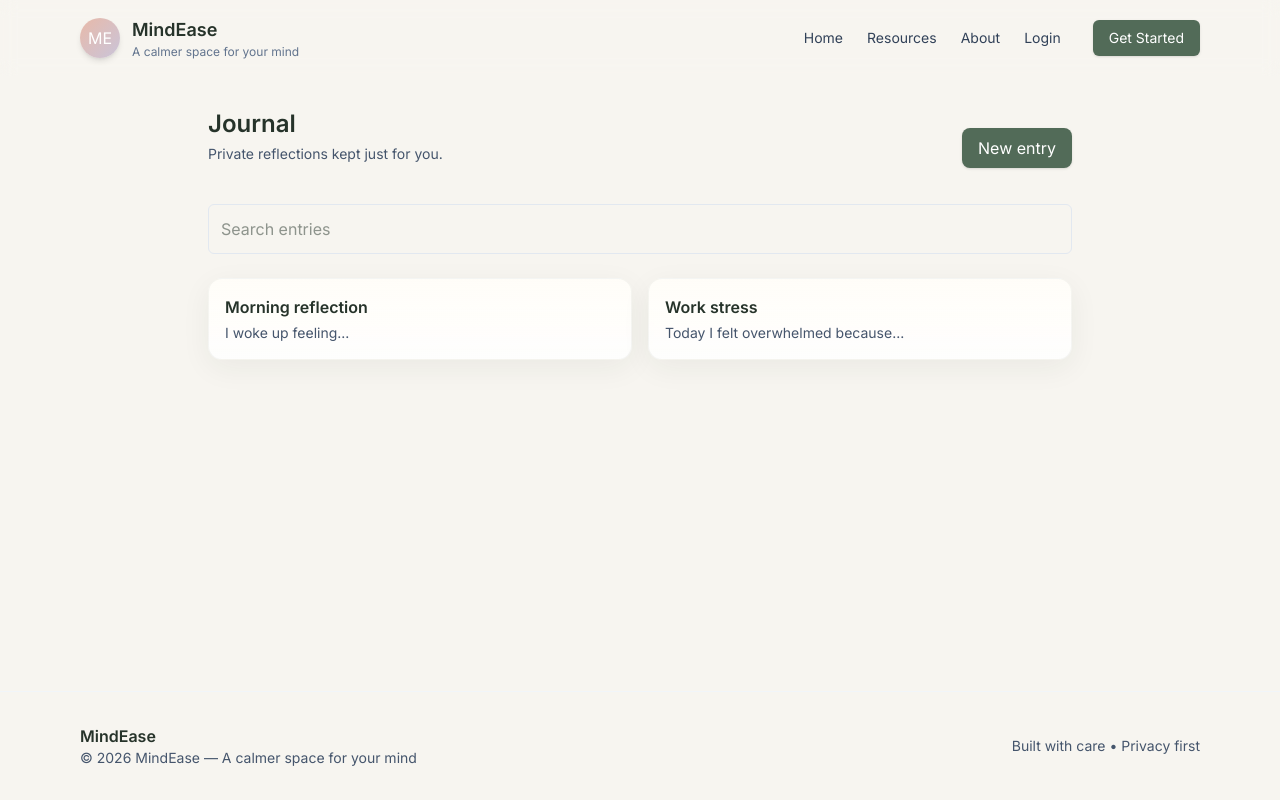
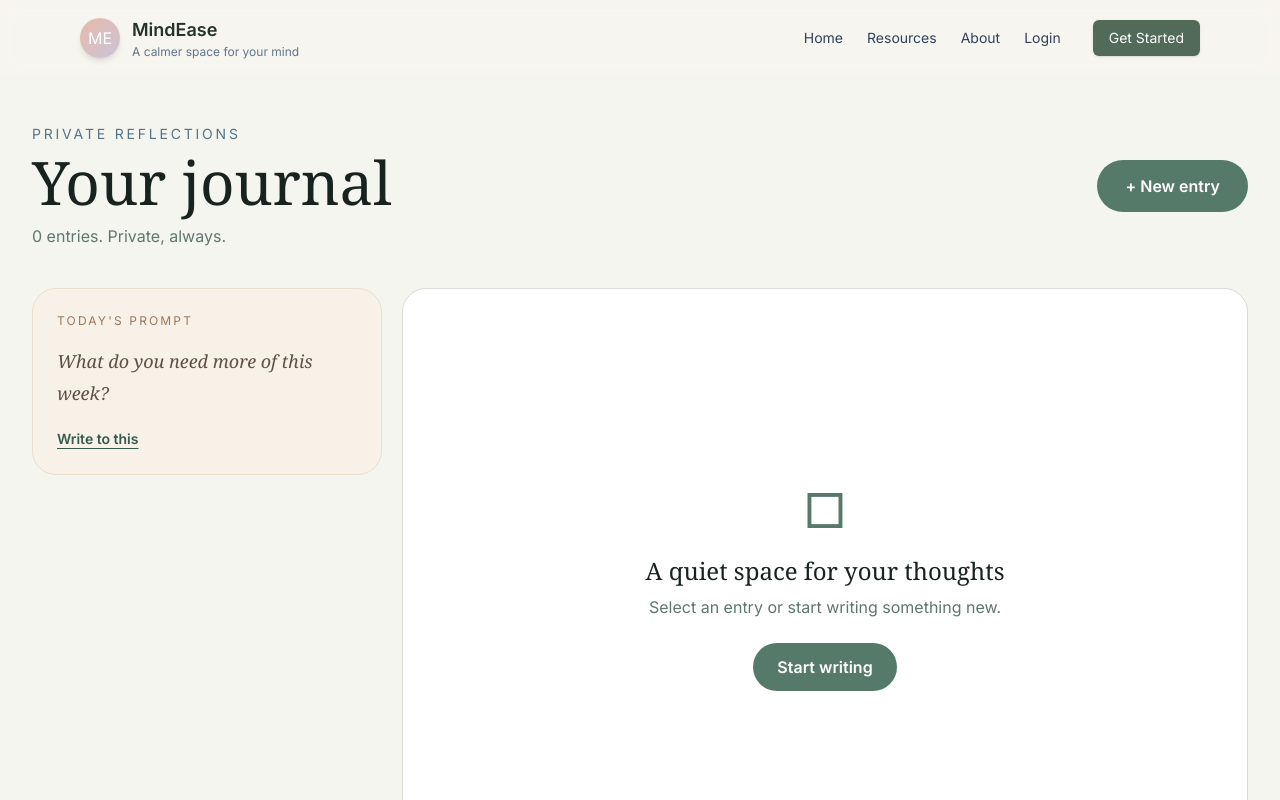
Before and after one commit to tanvisharma13/mindease, a React (Vite) app: page /journal in a window 1280 px wide. Shown: the top 800 px of the page. Built offline with nearby package versions, Linux system fonts and the light colour scheme.

Commit message:
Add functional private journal

```diff
--- a/src/pages/Journal.jsx
+++ b/src/pages/Journal.jsx
@@ -1,39 +1,284 @@
-import { useState } from 'react'
-import SectionHeading from '../components/SectionHeading'
-import Button from '../components/Button'
+import { useState } from "react";
 
-const mockEntries = [
-  {id:1,title:'Morning reflection',excerpt:'I woke up feeling...'},
-  {id:2,title:'Work stress',excerpt:'Today I felt overwhelmed because...'}
-]
+const prompts = [
+  "What's one thing you're carrying today that you'd like to set down?",
+  "What felt a little easier today?",
+  "What do you need more of this week?",
+  "What is something you're proud of yourself for?",
+  "What would you say to a friend feeling the way you do?",
+];
 
-export default function Journal(){
-  const [entries,setEntries] = useState(mockEntries)
-  const [query,setQuery] = useState('')
+function Journal() {
+  const [entries, setEntries] = useState(() => {
+    return JSON.parse(localStorage.getItem("journalEntries")) || [];
+  });
 
-  const filtered = entries.filter(e=> e.title.toLowerCase().includes(query.toLowerCase()))
+  const [selectedEntry, setSelectedEntry] = useState(null);
+  const [isWriting, setIsWriting] = useState(false);
+
+  const [title, setTitle] = useState("");
+  const [content, setContent] = useState("");
+
+  const prompt =
+    prompts[new Date().getDate() % prompts.length];
+
+  const startNewEntry = () => {
+    setSelectedEntry(null);
+    setTitle("");
+    setContent("");
+    setIsWriting(true);
+  };
+
+  const writePrompt = () => {
+    setSelectedEntry(null);
+    setTitle("");
+    setContent(`Prompt: ${prompt}\n\n`);
+    setIsWriting(true);
+  };
+
+  const saveEntry = () => {
+    if (!content.trim()) {
+      return;
+    }
+
+    const newEntry = {
+      id: Date.now(),
+      title: title.trim() || "Untitled reflection",
+      content: content.trim(),
+      date: new Date().toISOString(),
+    };
+
+    const updatedEntries = [newEntry, ...entries];
+
+    localStorage.setItem(
+      "journalEntries",
+      JSON.stringify(updatedEntries)
+    );
+
+    setEntries(updatedEntries);
+    setSelectedEntry(newEntry);
+    setIsWriting(false);
+    setTitle("");
+    setContent("");
+  };
+
+  const deleteEntry = (id) => {
+    const updatedEntries = entries.filter(
+      (entry) => entry.id !== id
+    );
+
+    localStorage.setItem(
+      "journalEntries",
+      JSON.stringify(updatedEntries)
+    );
+
+    setEntries(updatedEntries);
+    setSelectedEntry(null);
+    setIsWriting(false);
+  };
 
   return (
-    <div className="max-w-4xl mx-auto px-4 py-8">
-      <div className="flex items-center justify-between">
-        <SectionHeading title="Journal" subtitle="Private reflections kept just for you." />
-        <Button onClick={()=>alert('Open editor (mock)')}>New entry</Button>
-      </div>
+    <div className="min-h-screen bg-[#f4f5ef] px-4 py-12 text-[#18231f] md:px-8">
+      <div className="mx-auto max-w-7xl">
 
-      <div className="mt-4">
-        <input placeholder="Search entries" value={query} onChange={e=>setQuery(e.target.value)} className="w-full p-3 rounded-md border border-slate-200" />
-      </div>
+        {/* Header */}
+        <div className="mb-10 flex flex-col justify-between gap-5 md:flex-row md:items-center">
+          <div>
+            <p className="mb-2 text-sm font-medium uppercase tracking-[0.2em] text-[#557486]">
+              PRIVATE REFLECTIONS
+            </p>
 
-      <div className="mt-6 grid grid-cols-1 md:grid-cols-2 gap-4">
-        {filtered.length===0 ? (
-          <div className="glass-card soft-rounded p-6 text-slate-600">No entries yet — try writing a short reflection.</div>
-        ) : filtered.map(e=> (
-          <div key={e.id} className="glass-card soft-rounded p-4">
-            <div className="font-semibold">{e.title}</div>
-            <div className="text-sm text-slate-600 mt-1">{e.excerpt}</div>
+            <h1 className="font-serif text-5xl font-normal md:text-6xl">
+              Your journal
+            </h1>
+
+            <p className="mt-3 text-[#60766e]">
+              {entries.length}{" "}
+              {entries.length === 1 ? "entry" : "entries"}.
+              Private, always.
+            </p>
           </div>
-        ))}
+
+          <button
+            type="button"
+            onClick={startNewEntry}
+            className="rounded-full bg-[#557a6a] px-7 py-3.5 font-semibold text-white transition hover:bg-[#365a4c]"
+          >
+            + New entry
+          </button>
+        </div>
+
+        <div className="grid gap-5 lg:grid-cols-[350px_1fr]">
+
+          {/* Sidebar */}
+          <aside className="space-y-3">
+
+            {/* Prompt */}
+            <div className="rounded-3xl border border-[#eadfcd] bg-[#f7f1e8] p-6">
+              <p className="text-xs font-medium uppercase tracking-[0.18em] text-[#9b785d]">
+                TODAY'S PROMPT
+              </p>
+
+              <p className="mt-4 font-serif text-lg italic leading-8 text-[#604f43]">
+                {prompt}
+              </p>
+
+              <button
+                type="button"
+                onClick={writePrompt}
+                className="mt-5 text-sm font-semibold text-[#365a4c] underline underline-offset-4"
+              >
+                Write to this
+              </button>
+            </div>
+
+            {/* Entries */}
+            {entries.map((entry) => (
+              <button
+                type="button"
+                key={entry.id}
+                onClick={() => {
+                  setSelectedEntry(entry);
+                  setIsWriting(false);
+                }}
+                className={`w-full rounded-2xl border p-5 text-left transition ${
+                  selectedEntry?.id === entry.id
+                    ? "border-[#557a6a] bg-[#e8eee9]"
+                    : "border-[#d8ddd7] bg-white hover:border-[#aebeb6]"
+                }`}
+              >
+                <strong className="block">
+                  {entry.title}
+                </strong>
+
+                <span className="mt-1 block text-xs text-[#60766e]">
+                  {new Date(entry.date).toLocaleDateString(
+                    undefined,
+                    {
+                      dateStyle: "medium",
+                    }
+                  )}
+                </span>
+
+                <p className="mt-3 line-clamp-2 text-sm leading-6 text-[#60766e]">
+                  {entry.content}
+                </p>
+              </button>
+            ))}
+          </aside>
+
+          {/* Main */}
+          <section className="min-h-[600px] rounded-3xl border border-[#d8ddd7] bg-white">
+
+            {/* Writing */}
+            {isWriting && (
+              <div className="p-6 md:p-9">
+
+                <input
+                  type="text"
+                  value={title}
+                  onChange={(event) =>
+                    setTitle(event.target.value)
+                  }
+                  placeholder="Give this entry a title..."
+                  className="w-full border-b border-[#d8ddd7] bg-transparent py-4 font-serif text-3xl outline-none placeholder:text-[#a1aaa5]"
+                />
+
+                <textarea
+                  value={content}
+                  onChange={(event) =>
+                    setContent(event.target.value)
+                  }
+                  placeholder="Write whatever is on your mind..."
+                  className="mt-6 min-h-[400px] w-full resize-y border-none leading-8 outline-none placeholder:text-[#9aa6a0]"
+                  autoFocus
+                />
+
+                <div className="flex justify-end gap-3">
+                  <button
+                    type="button"
+                    onClick={() => setIsWriting(false)}
+                    className="rounded-full border border-[#d8ddd7] px-6 py-3 font-semibold"
+                  >
+                    Cancel
+                  </button>
+
+                  <button
+                    type="button"
+                    onClick={saveEntry}
+                    className="rounded-full bg-[#557a6a] px-6 py-3 font-semibold text-white hover:bg-[#365a4c]"
+                  >
+                    Save entry
+                  </button>
+                </div>
+              </div>
+            )}
+
+            {/* Selected entry */}
+            {!isWriting && selectedEntry && (
+              <div className="p-6 md:p-10">
+
+                <div className="flex items-start justify-between gap-5">
+                  <div>
+                    <h2 className="font-serif text-4xl font-normal">
+                      {selectedEntry.title}
+                    </h2>
+
+                    <p className="mt-2 text-sm text-[#60766e]">
+                      {new Date(
+                        selectedEntry.date
+                      ).toLocaleDateString(undefined, {
+                        dateStyle: "long",
+                      })}
+                    </p>
+                  </div>
+
+                  <button
+                    type="button"
+                    onClick={() =>
+                      deleteEntry(selectedEntry.id)
+                    }
+                    className="rounded-xl bg-[#f5e5e2] px-4 py-2 text-sm font-semibold text-[#a05046]"
+                  >
+                    Delete
+                  </button>
+                </div>
+
+                <div className="mt-10 whitespace-pre-wrap text-lg leading-9 text-[#34433d]">
+                  {selectedEntry.content}
+                </div>
+              </div>
+            )}
+
+            {/* Empty state */}
+            {!isWriting && !selectedEntry && (
+              <div className="flex min-h-[600px] flex-col items-center justify-center px-5 text-center">
+                <span className="text-5xl text-[#557a6a]">
+                  □
+                </span>
+
+                <h2 className="mt-5 font-serif text-2xl">
+                  A quiet space for your thoughts
+                </h2>
+
+                <p className="mt-2 text-[#60766e]">
+                  Select an entry or start writing something new.
+                </p>
+
+                <button
+                  type="button"
+                  onClick={startNewEntry}
+                  className="mt-6 rounded-full bg-[#557a6a] px-6 py-3 font-semibold text-white"
+                >
+                  Start writing
+                </button>
+              </div>
+            )}
+          </section>
+        </div>
       </div>
     </div>
-  )
+  );
 }
+
+export default Journal;
```
